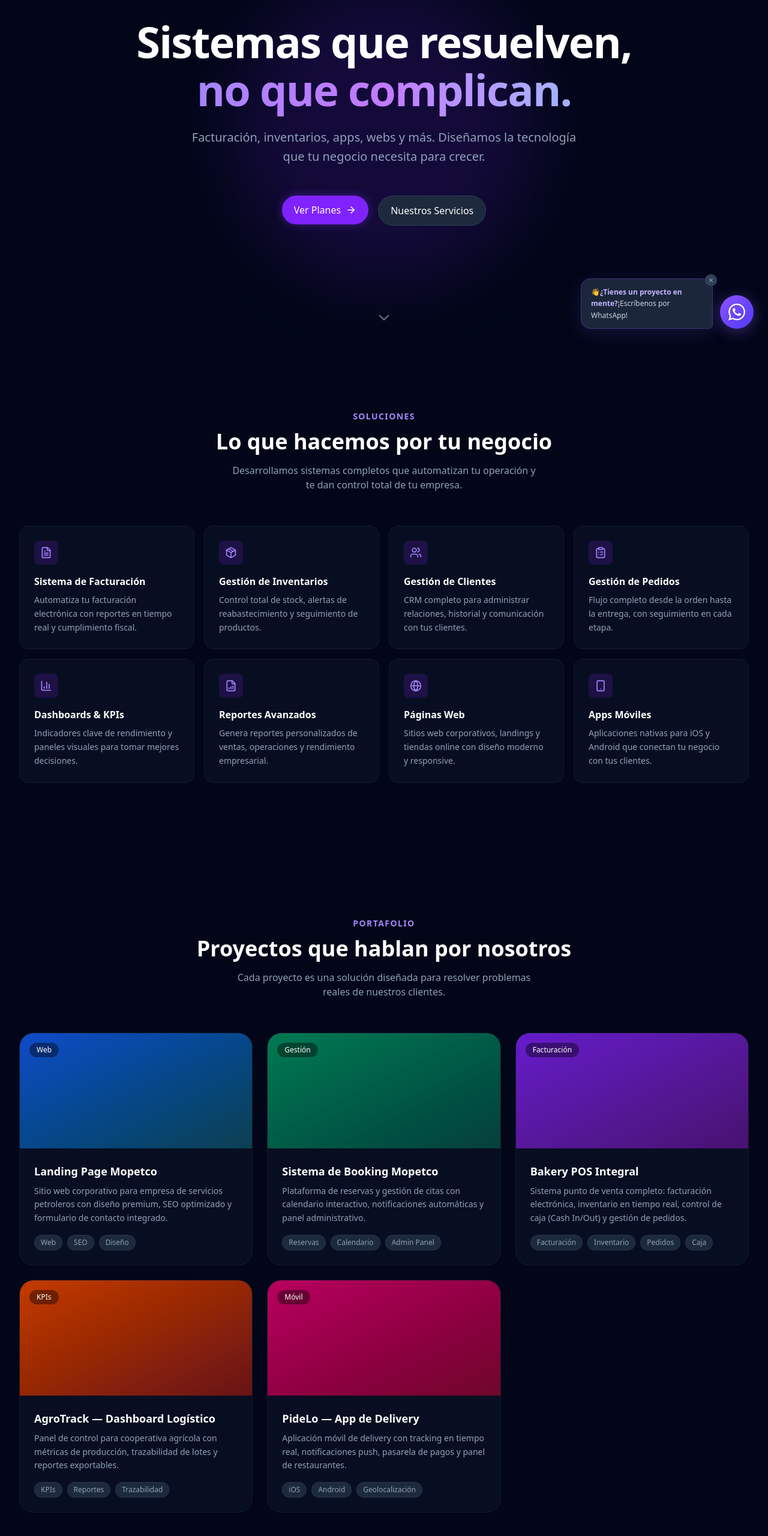
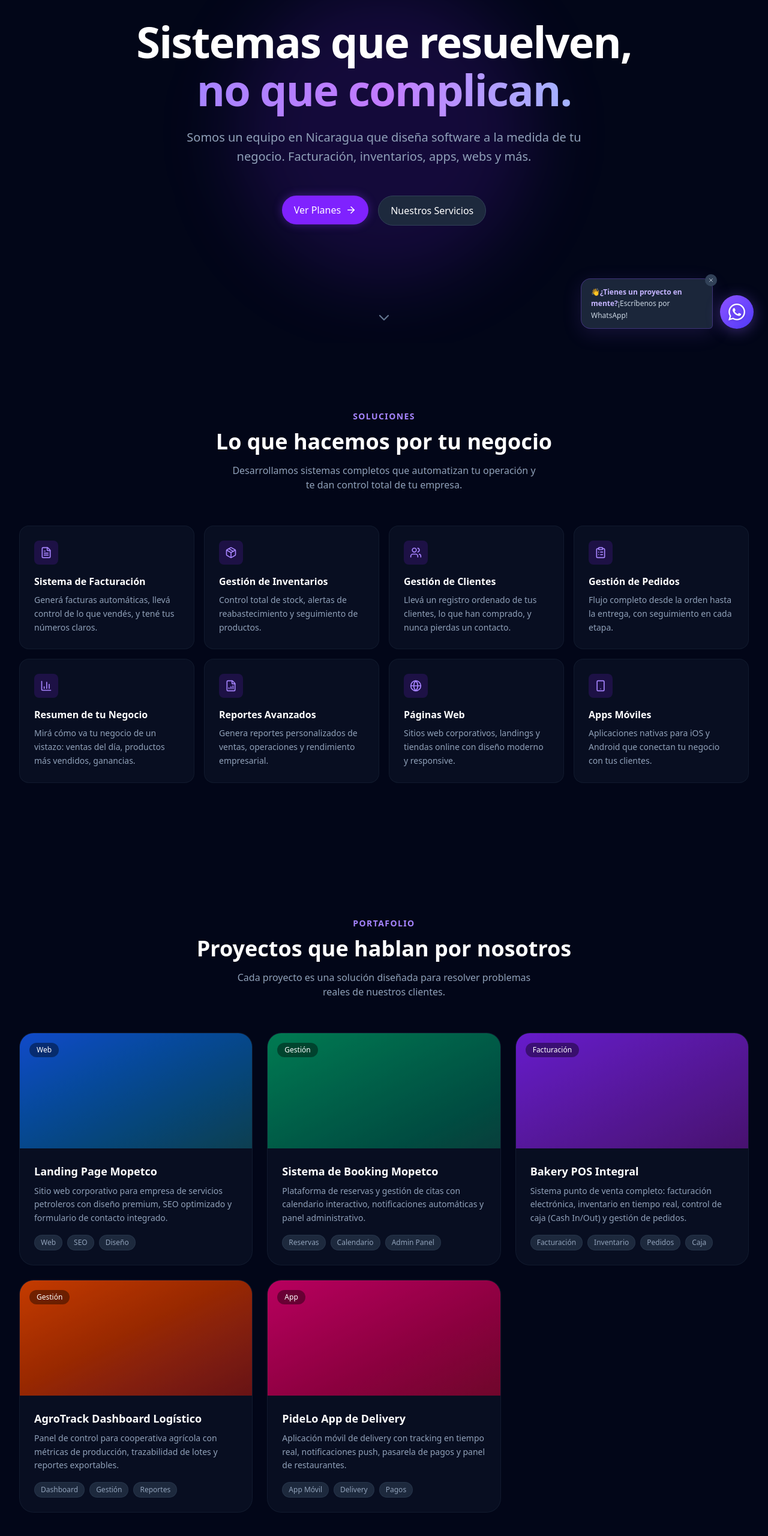
Before and after one commit to DETDevs/DET.Porfolio.App, a React (Vite) app: page / in a window 1280 px wide. Shown: the part 228-2788 px from the top of the page at 60% size. Built offline with nearby package versions, Linux system fonts and the light colour scheme.

Commit message:
fix princing

```diff
--- a/index.html
+++ b/index.html
@@ -124,6 +124,14 @@
           },
           {
             "@type": "Question",
+            "name": "¿Qué incluye la membresía mensual?",
+            "acceptedAnswer": {
+              "@type": "Answer",
+              "text": "La membresía cubre hosting, soporte técnico, mantenimiento, copias de seguridad y actualizaciones del sistema. Es todo lo que necesitás para que tu software funcione sin preocupaciones. El desarrollo se cotiza aparte."
+            }
+          },
+          {
+            "@type": "Question",
             "name": "¿En cuánto tiempo entregan un proyecto?",
             "acceptedAnswer": {
               "@type": "Answer",
--- a/src/config/constants.ts
+++ b/src/config/constants.ts
@@ -9,7 +9,7 @@ export const SERVICES: ServiceItem[] = [
     {
         icon: FileText,
         title: "Sistema de Facturación",
-        desc: "Automatiza tu facturación electrónica con reportes en tiempo real y cumplimiento fiscal.",
+        desc: "Generá facturas automáticas, llevá control de lo que vendés, y tené tus números claros.",
     },
     {
         icon: Package,
@@ -19,7 +19,7 @@ export const SERVICES: ServiceItem[] = [
     {
         icon: Users,
         title: "Gestión de Clientes",
-        desc: "CRM completo para administrar relaciones, historial y comunicación con tus clientes.",
+        desc: "Llevá un registro ordenado de tus clientes, lo que han comprado, y nunca pierdas un contacto.",
     },
     {
         icon: ClipboardList,
@@ -28,8 +28,8 @@ export const SERVICES: ServiceItem[] = [
     },
     {
         icon: BarChart3,
-        title: "Dashboards & KPIs",
-        desc: "Indicadores clave de rendimiento y paneles visuales para tomar mejores decisiones.",
+        title: "Resumen de tu Negocio",
+        desc: "Mirá cómo va tu negocio de un vistazo: ventas del día, productos más vendidos, ganancias.",
     },
     {
         icon: FileBarChart,
@@ -75,18 +75,18 @@ export const PROJECTS: Project[] = [
     },
     {
         id: 4,
-        title: "AgroTrack — Dashboard Logístico",
-        category: "KPIs",
+        title: "AgroTrack Dashboard Logístico",
+        category: "Gestión",
         description: "Panel de control para cooperativa agrícola con métricas de producción, trazabilidad de lotes y reportes exportables.",
-        tags: ["KPIs", "Reportes", "Trazabilidad"],
+        tags: ["Dashboard", "Gestión", "Reportes"],
         image: "from-orange-600 to-red-900",
     },
     {
         id: 5,
-        title: "PideLo — App de Delivery",
-        category: "Móvil",
+        title: "PideLo App de Delivery",
+        category: "App",
         description: "Aplicación móvil de delivery con tracking en tiempo real, notificaciones push, pasarela de pagos y panel de restaurantes.",
-        tags: ["iOS", "Android", "Geolocalización"],
+        tags: ["App Móvil", "Delivery", "Pagos"],
         image: "from-pink-600 to-rose-900",
     },
 ];
--- a/src/features/landing/FAQ.tsx
+++ b/src/features/landing/FAQ.tsx
@@ -13,6 +13,11 @@ const FAQ_DATA = [
     question: "¿Cuánto cuesta desarrollar un sistema de facturación?",
     answer:
       "El costo varía según las funcionalidades que necesites. Ofrecemos planes desde sitios web básicos hasta sistemas completos a medida. Contactanos para una cotización personalizada sin compromiso.",
+  },
+  {
+    question: "¿Qué incluye la membresía mensual?",
+    answer:
+      "La membresía cubre hosting, soporte técnico, mantenimiento, copias de seguridad y actualizaciones del sistema. Es todo lo que necesitás para que tu software funcione sin preocupaciones. El desarrollo se cotiza aparte.",
   },
   {
     question: "¿En cuánto tiempo entregan un proyecto?",
--- a/src/features/landing/Hero.tsx
+++ b/src/features/landing/Hero.tsx
@@ -57,8 +57,8 @@ export const Hero = () => {
           transition={{ duration: 0.5, delay: 0.3 }}
           className="text-slate-400 text-lg md:text-xl mb-12 max-w-2xl mx-auto leading-relaxed"
         >
-          Facturación, inventarios, apps, webs y más. Diseñamos la tecnología
-          que tu negocio necesita para crecer.
+          Somos un equipo en Nicaragua que diseña software a la medida de tu
+          negocio. Facturación, inventarios, apps, webs y más.
         </motion.p>
 
         <motion.div
--- a/src/features/landing/Pricing.tsx
+++ b/src/features/landing/Pricing.tsx
@@ -147,6 +147,16 @@ export const Pricing = () => {
             </motion.div>
           ))}
         </div>
+
+        <motion.p
+          variants={fadeUpVariants}
+          className="text-center text-xs text-slate-500 mt-8 max-w-xl mx-auto leading-relaxed"
+        >
+          Los precios corresponden a la{" "}
+          <span className="text-slate-400 font-medium">membresía mensual</span>,
+          que incluye hosting, soporte técnico, mantenimiento y copias de
+          seguridad.
+        </motion.p>
       </motion.div>
     </Section>
   );
```
